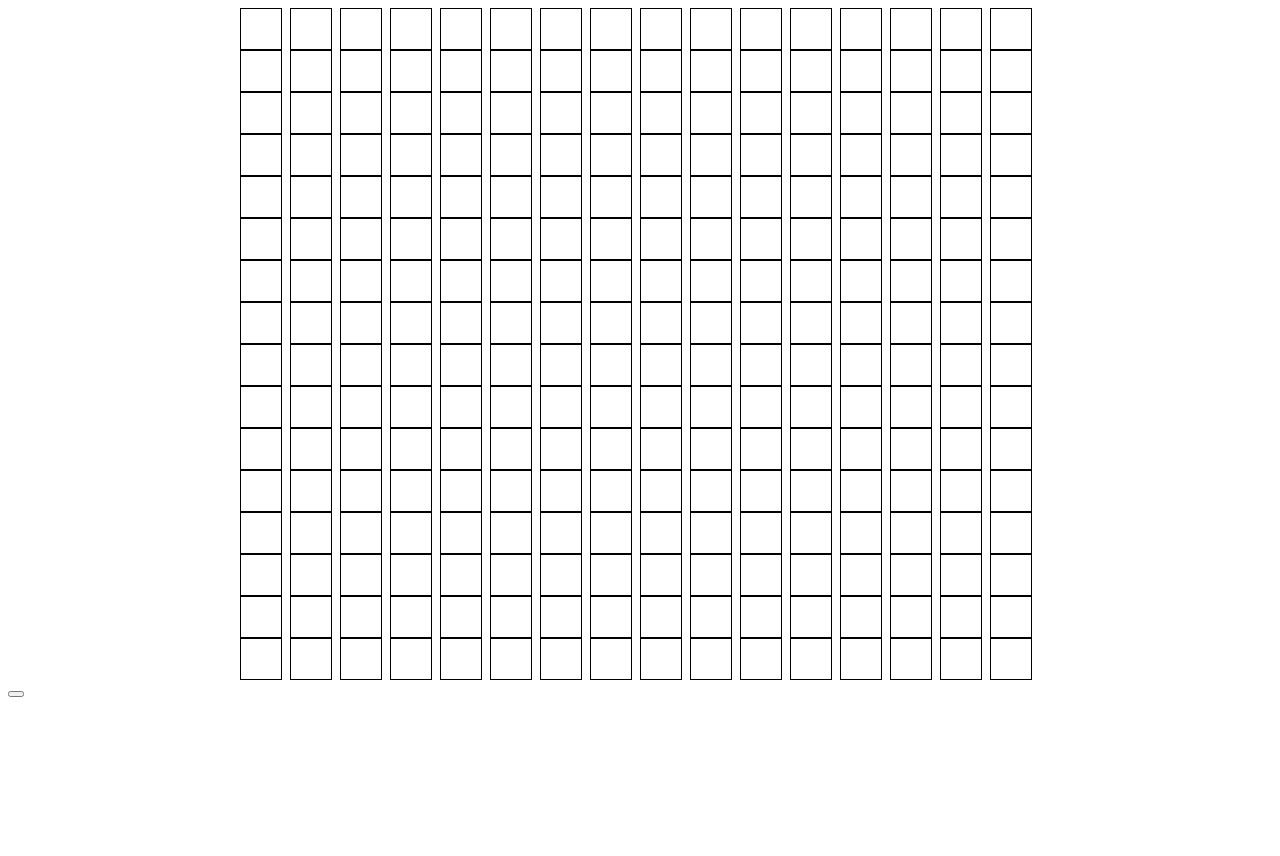
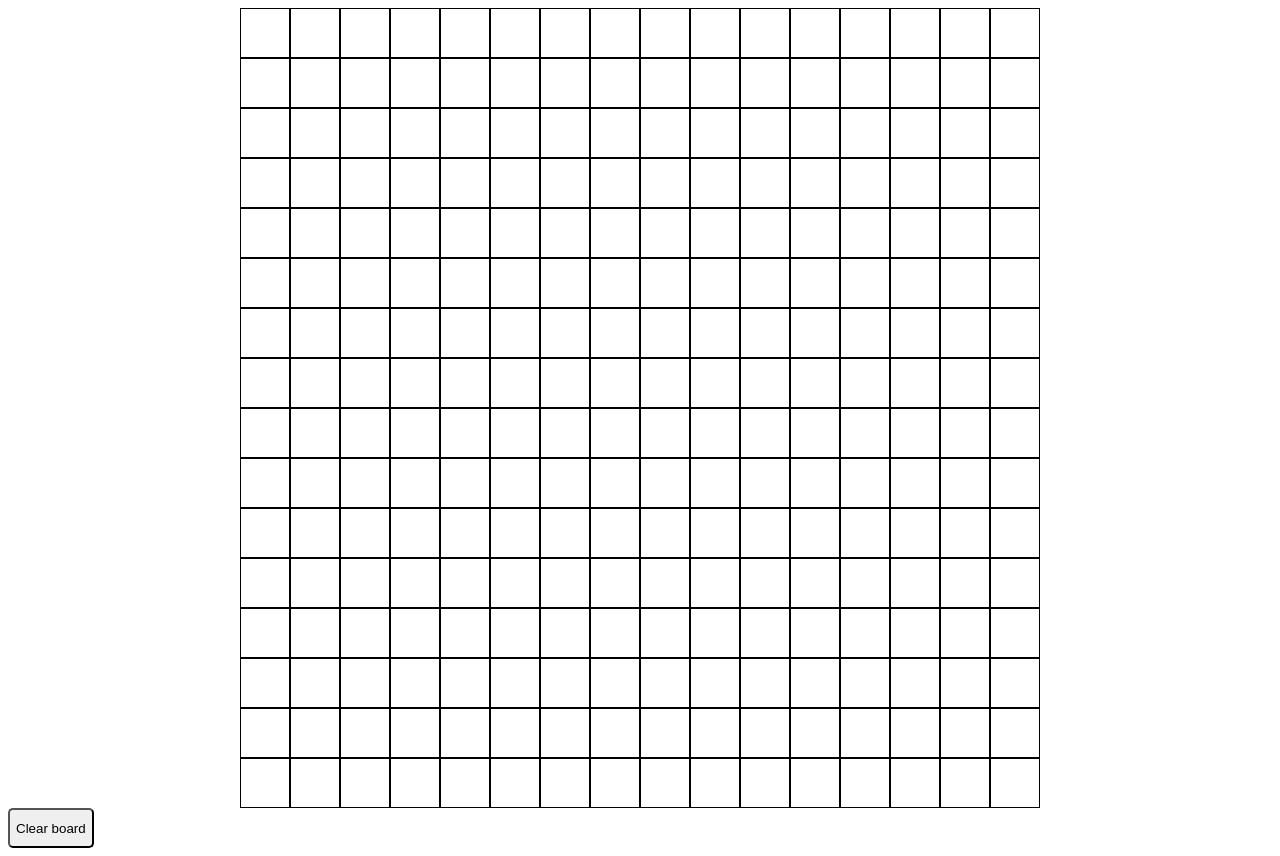
Before and after one commit to Brandon-Lyons98/Etch-a-Sketch, a plain HTML site: page index.html in a window 1280 px wide. Before the commit the page ends 800 px from the top, so only its background shows below. Drawn offline with Linux system fonts and the light colour scheme.

Commit message:
Add clear board button

```diff
--- a/index.html
+++ b/index.html
@@ -8,6 +8,6 @@
     </head>
     <body>
         <div id="container"></div>
-        <button id="clear"></button>
+        <button id="button">Clear board</button>
     </body>
 </html>
--- a/script.js
+++ b/script.js
@@ -1,18 +1,23 @@
 const container = document.querySelector('#container');
+const clear = document.querySelector('#button');
 
 function makeSquareBoxes() {
-    const box = document.createElement('div');
-    box.classList.add('box');
-    box.addEventListener('mouseover', () => {
+    const boxes = document.createElement('div');
+    boxes.classList.add('box');
+    boxes.addEventListener('mouseover', () => {
         let a = randomizeBoxColor();
         let b = randomizeBoxColor();
         let c = randomizeBoxColor();
 
-        box.style.backgroundColor = 'black';
-        //box.style.backgroundColor = "rgb("+ a +","+ b +","+ c +")";
+        boxes.style.backgroundColor = 'black';
+        //boxes.style.backgroundColor = "rgb("+ a +","+ b +","+ c +")";
     });
 
-    container.appendChild(box);
+    clear.addEventListener('click', () => {
+        boxes.style.backgroundColor = 'white';
+    });
+
+    container.appendChild(boxes);
 }
 
 for (let i = 0; i <= 15; i++) {
--- a/style.css
+++ b/style.css
@@ -2,13 +2,19 @@
     display: grid;
     flex-wrap: wrap;
     justify-content: center;
+    align-items: center;
     grid-template-columns: repeat(16, 50px);
 }
 
 .box {
-    padding: 0px;
-    width: 40px;
-    height: 40px;
+    padding: 14px;
+    width: 20px;
+    height: 20px;
     border: 1px solid black;
     cursor: pointer;
 }
+
+button {
+    height: 40px;
+    border-radius: 5px;
+}
```
